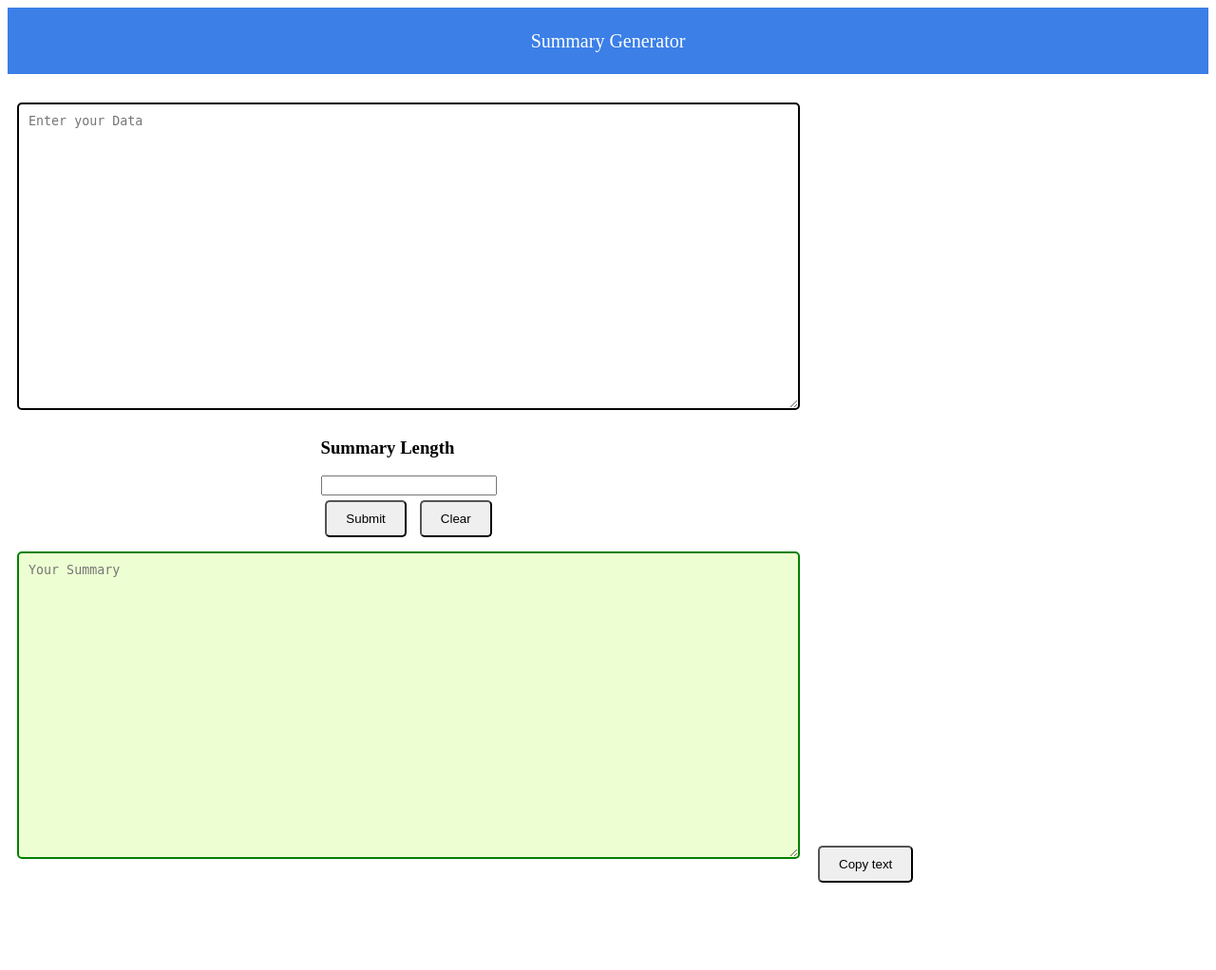
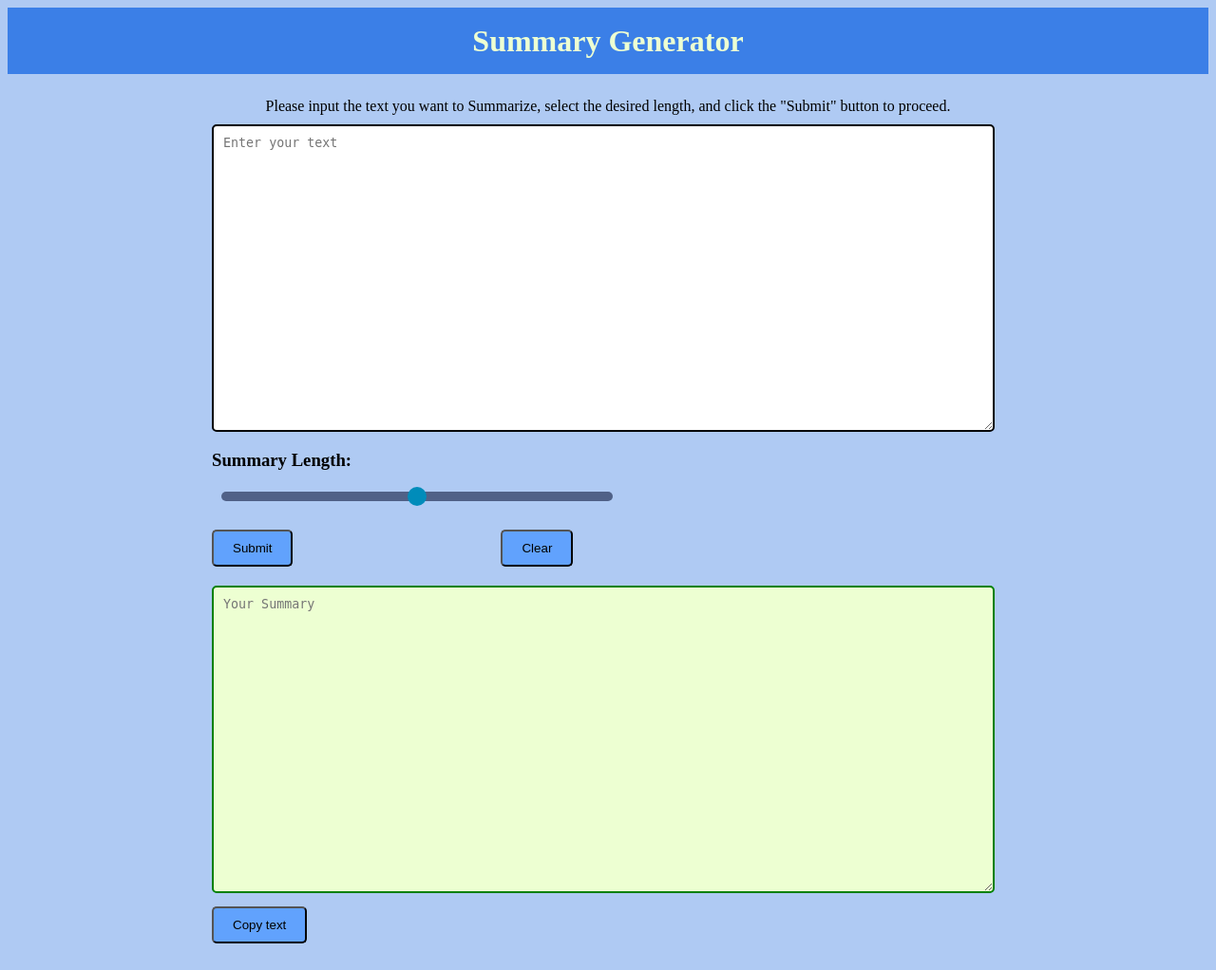
Before and after one commit to mkhalid3/Summary-Generator-NLP, a Flask app: page / in a window 1280 px wide. Shown: the whole page at 95% size. Before the commit the page ends 930 px from the top, so only its background shows below. Run offline with Flask 2, Linux system fonts and the light colour scheme.

Commit message:
Summary Generator Completed

```diff
--- a/app.py
+++ b/app.py
@@ -17,6 +17,7 @@ def Summarize():
         data=req.form["data"]
 
         maxL=int(req.form["maxL"])
+        # maxL= len(data.split())
         minL=maxL//4
         def query(payload):
             response = requests.post(API_URL, headers=headers, json=payload)
--- a/static/style.css
+++ b/static/style.css
@@ -1,3 +1,6 @@
+body{
+    background-color: #afcaf3;
+}
 /* Style for header */
 header {
     background-color: #3b7fe7;
@@ -6,12 +9,16 @@ header {
     flex-direction: row;
     align-items: center;
     justify-content: center;
-    /* position: fixed; */
-    /* top: 0;
-    left: 0;
-    right: 0; */
-    /* z-index: 999; Ensure header appears on top */
     margin-top: 0px;
+}
+h1 {
+    color: #EDFFD2;
+}
+
+.instruction-line {
+    text-align: center;
+    font-size: medium;
+    margin-top: 25px;
 }
 
 /* Style for logo */
@@ -28,7 +35,7 @@ header div {
 
 /* Style for section */
 section {
-    margin-top: 20px; /* Adjust margin as needed */
+    margin-top: 10px; /* Adjust margin as needed */
     display: flex;
     flex-wrap: wrap;
 }
@@ -37,33 +44,46 @@ section {
 form {
     display: flex;
     flex-direction: column;
-    align-items: center;
+    /* align-items: center; */
     height: 100%;
 }
 
 /* Style for textarea */
 textarea {
-    width: 800px; /* Adjust width as needed */
+    width: 800px;
     height: 300px; /* Adjust height as needed */
-    margin: 10px;
+    /* margin: 20px; */
+    text-align: justify;
     padding: 10px;
     border: 2px solid #000;
     border-radius: 5px;
+    margin-left: 215px;
+
 
 }
 
-/* Style for range input */
-input[type=range] {
-    width: 80%;
-    margin: 10px;
+.summary-length{
+    margin-left: 215px;
+}
+
+.input-length{
+    margin-left: 10px;
 }
 
 /* Style for buttons */
 button {
-    margin: 5px;
+    margin-left: 215px;
     padding: 10px 20px;
     border-radius: 5px;
     cursor: pointer;
+    color: black;
+    background-color: #61a2fd;
+    margin-bottom: 20px;
+    margin-top: 10px;
+}
+
+button:hover{
+    background-color:rgb(27, 121, 161) ;
 }
 
 /* Style for result textarea */
@@ -74,21 +94,34 @@ textarea[name=result] {
     height: 300px
 }
 
-/* Style for copy button */
-button.copy {
-    background-color: #008CBA;
-    color: white;
-    border: none;
-    border-radius: 5px;
-    padding: 10px 20px;
-    cursor: pointer;
-}
-
 /* Hover effect for copy button */
 button.copy:hover {
     background-color: #005266;
 }
 
-.result-sec {
+/* Style for range input */
+input[type=range] {
+    -webkit-appearance: none; /* Remove default styles */
+    width: 50%;
+    height: 10px;
+    background-color: #506187;
+    border-radius: 5px;
+    margin-top: 0;
+    margin-bottom: 20px;
+}
 
+/* Style for thumb */
+input[type=range]::-webkit-slider-thumb {
+    -webkit-appearance: none;
+    appearance: none;
+    width: 20px;
+    height: 20px;
+    background-color: #008CBA;
+    border-radius: 50%;
+    cursor: pointer;
 }
+
+/* Hover effect for thumb */
+input[type=range]::-webkit-slider-thumb:hover {
+    background-color: #136174;
+}
--- a/templates/index.html
+++ b/templates/index.html
@@ -16,18 +16,22 @@
     <header>
         <!-- <img src="/static/images/SynopserLogo.png" alt="Logo"
             class="object-contain w-16 self-center md:self-left md:w-30"> -->
-        <div class="self-center text-white">Summary Generator</div>
+        <!-- <div class="self-center text-white">Summary Generator</div> -->
+        <h1>Summary Generator</h1>
     </header>
+    <div class="instruction-line">
+        Please input the text you want to Summarize, select the desired length, and click the "Submit" button to proceed.</div>
+	<div>
 
     <section class="flex">
         <div class="w-full">
             <form class="w-full" action="{{url_for('Summarize')}}" method="post">
                 <textarea class="w-11/12 md:h-3/4 m-2 p-2 border-black rounded-lg border self-center justify-center"
-                    name="data" id="data" cols="30" rows="10" placeholder="Enter your Data"
+                    name="data" id="data" cols="30" rows="10" placeholder="Enter your text"
                     required="required"></textarea>
-                <div class="flex self-center">
-                    <h3>Summary Length</h3>
-                    <input type="input" class="m-2" min="20" max="1000" name="maxL">
+                <div class="summary-length">
+                    <h3>Summary Length:</h3>
+                    <input type="range" class="input-length" min="20" max="1000" name="maxL">
                 </div>
                 <div class="flex self-center">
                     <button class="m-1 bg-green-500 hover:bg-blue-700 text-white font-semi-bold py-2 px-4 rounded-lg"
@@ -51,11 +55,11 @@
     <script>
         function myFunction() {
             /* Get the text field */
-            var copyText = document.getElementById("myInput");
+            var copyText = document.getElementById("result");
 
             /* Select the text field */
             copyText.select();
-            copyText.setSelectionRange(0, 99999); /* For mobile devices */
+            copyText.setSelectionRange(0, 99999);
 
             /* Copy the text inside the text field */
             navigator.clipboard.writeText(copyText.value);
```
Also changed, not shown: temp.css (added, +20 -0 lines).
